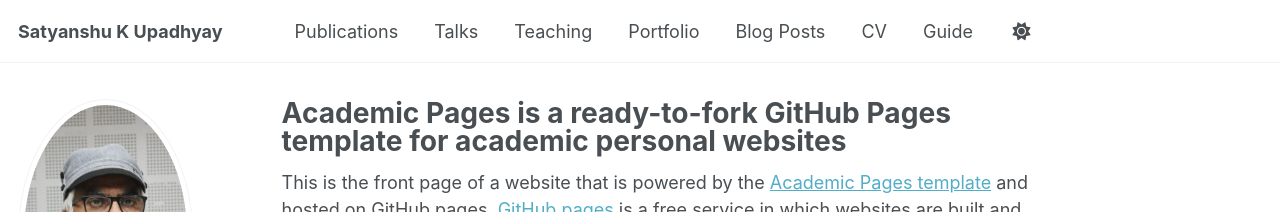
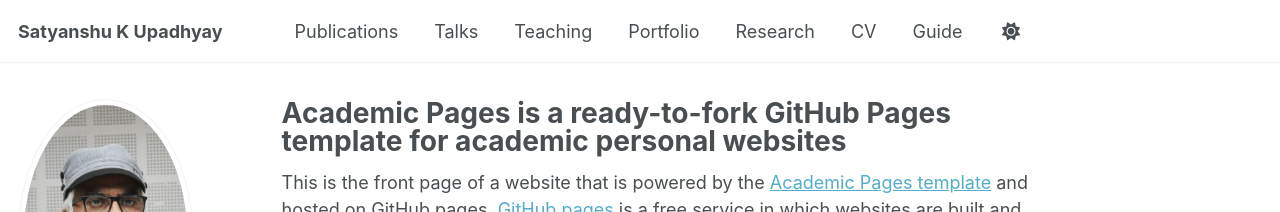
Before and after one commit to satyanshukupadhyay/satyanshukupadhyay, a Jekyll site: the page built from _pages/about.md, in a window 1280 px wide. Shown: the top 212 px of the page. Built offline with Jekyll 4.4.1, drawn with Linux system fonts in a browser that asks for light colours; some web fonts are replaced.

Commit message:
Update navigation.yml

```diff
--- a/_data/navigation.yml
+++ b/_data/navigation.yml
@@ -20,7 +20,7 @@ main:
   - title: "Portfolio"
     url: /portfolio/
 
-  - title: "Blog Posts"
+  - title: "Research"
     url: /year-archive/
 
   - title: "CV"
```
